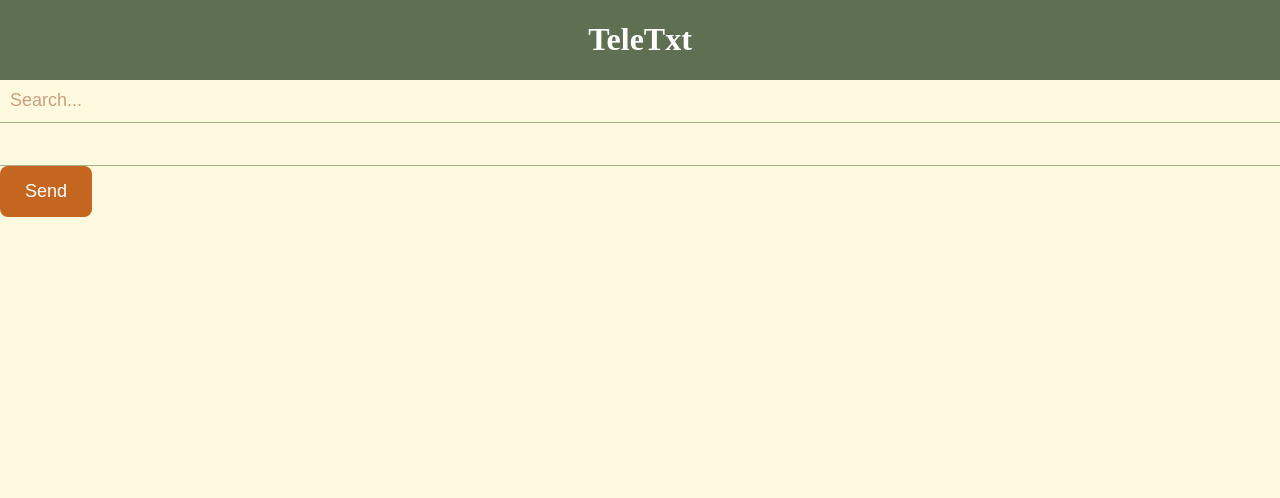
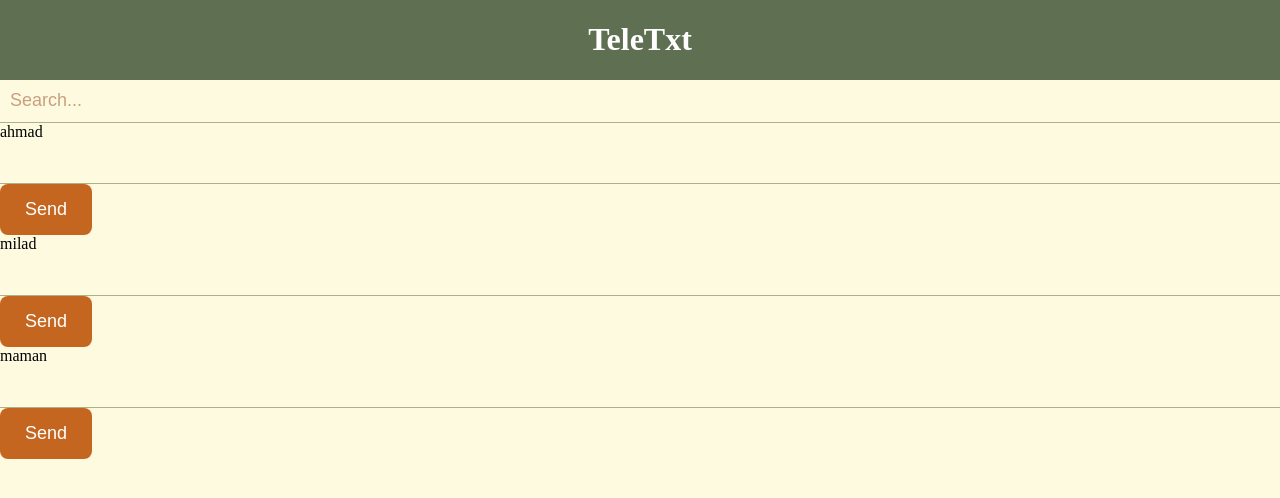
Before and after one commit to marzie-nd/teletxt, a React (Create React App) app: page /chats in a window 1280 px wide. Shown: the top 498 px of the page. Built offline with nearby package versions, Linux system fonts and the light colour scheme.

Commit message:
WIP: chat with multiple user

```diff
--- a/src/components/ChatBox.jsx
+++ b/src/components/ChatBox.jsx
@@ -8,13 +8,14 @@ const [newMessage, setNewMessage] = useState('');
 
 const handleSendMessage = () => {
   if (newMessage.trim() !== '') {
-    setMessages([...messages, {text:newMessage}]);
+    setMessages([...messages, {text:newMessage, user}]);
     setNewMessage('');
   }
 }
 
   return (
     <div className='chatBox'>
+      {user}
       <div>
         {messages.map((message, index) => (
           <div key={index}>{message.text}</div>
--- a/src/pages/Chats.jsx
+++ b/src/pages/Chats.jsx
@@ -16,7 +16,10 @@ const Chats = () => {
       <Header />
       <Search />
       <div>
-        <ChatBox />
+        {users.map((user) => (
+          <ChatBox key={user} user={user} />
+        ))}
+
         {/* {selectedUser ? (
           <ChatPage users={users} selectedUser={selectedUser} />
         ) : (
```
